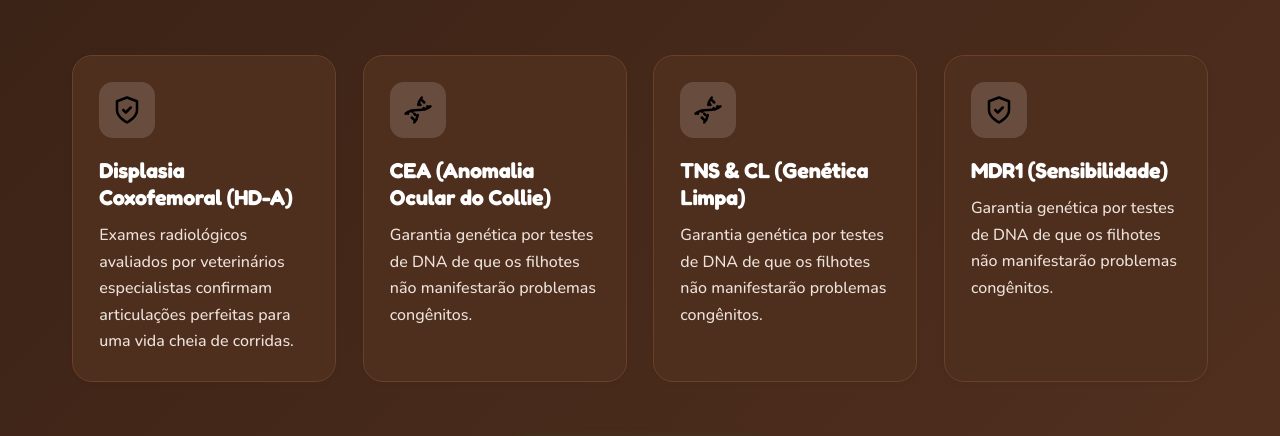
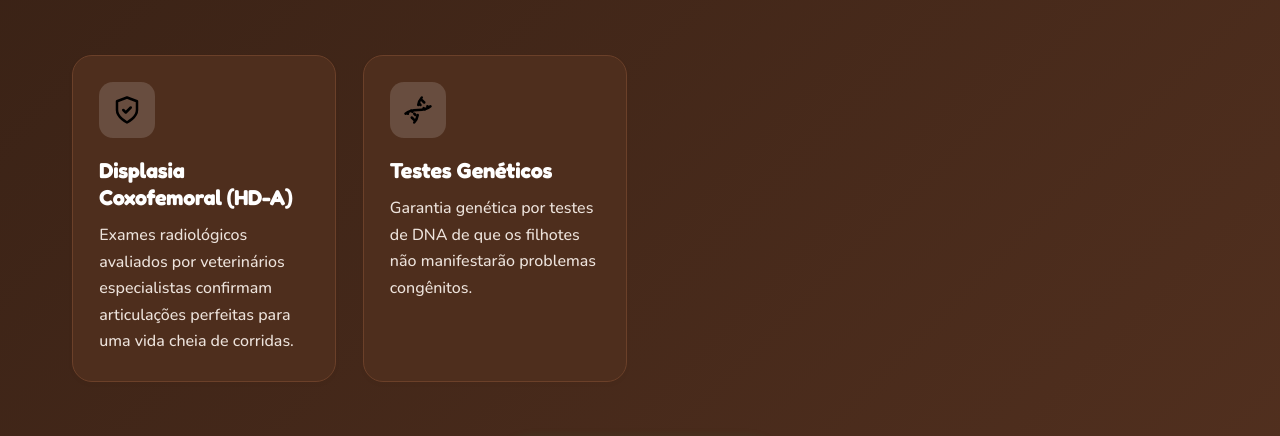
Before and after one commit to gabrmacedo/canilbordercollie, a plain HTML site: page plantel.html in a window 1280 px wide. Shown: the part 3600-4036 px from the top of the page. Drawn offline with nearby package versions, Linux system fonts and the light colour scheme.

Commit message:
Atualiza conteúdos e cards do site

```diff
--- a/plantel.html
+++ b/plantel.html
@@ -353,23 +353,7 @@
             <div class="feature-icon-wrapper" style="background: rgba(255, 255, 255, 0.15); color: #F8B179;">
               <img src="./assets/icons/dna.svg" alt="" class="icon" width="28" height="28">
             </div>
-            <h3 style="color: #FFFFFF;">CEA (Anomalia Ocular do Collie)</h3>
-            <p style="color: #EDE3DC;">Garantia genética por testes de DNA de que os filhotes não manifestarão problemas congênitos.</p>
-          </article>
-
-          <article class="feature-card" style="background: #4E2E1D; border-color: #6B4029;">
-            <div class="feature-icon-wrapper" style="background: rgba(255, 255, 255, 0.15); color: #F8B179;">
-              <img src="./assets/icons/dna.svg" alt="" class="icon" width="28" height="28">
-            </div>
-            <h3 style="color: #FFFFFF;">TNS &amp; CL (Genética Limpa)</h3>
-            <p style="color: #EDE3DC;">Garantia genética por testes de DNA de que os filhotes não manifestarão problemas congênitos.</p>
-          </article>
-
-          <article class="feature-card" style="background: #4E2E1D; border-color: #6B4029;">
-            <div class="feature-icon-wrapper" style="background: rgba(255, 255, 255, 0.15); color: #F8B179;">
-              <img src="./assets/icons/shield-check.svg" alt="" class="icon" width="28" height="28">
-            </div>
-            <h3 style="color: #FFFFFF;">MDR1 (Sensibilidade)</h3>
+            <h3 style="color: #FFFFFF;">Testes Genéticos</h3>
             <p style="color: #EDE3DC;">Garantia genética por testes de DNA de que os filhotes não manifestarão problemas congênitos.</p>
           </article>
         </div>
```
Also changed, not shown: index.html (+1 -1 lines), assets/logo/logo.png.
